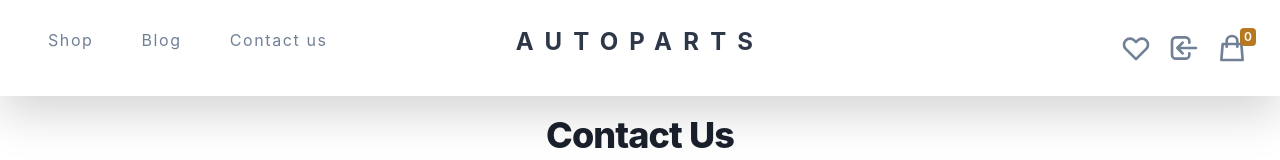
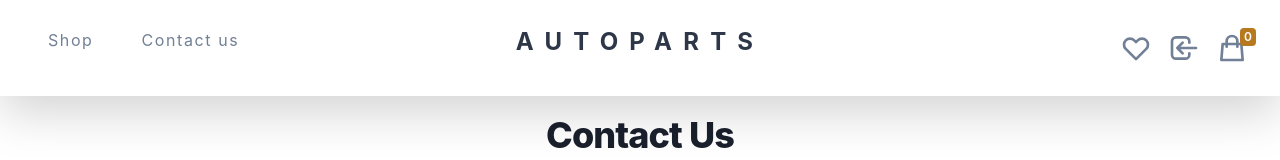
Before and after one commit to DeeKoders/MERN_FYP, a React (Create React App) app in the folder client/: page /contact-us in a window 1280 px wide. Shown: the top 160 px of the page. Built offline with nearby package versions, Linux system fonts and the light colour scheme.

Commit message:
Update Navber.js

```diff
--- a/client/src/components/shop/partials/Navber.js
+++ b/client/src/components/shop/partials/Navber.js
@@ -38,12 +38,6 @@ const Navber = (props) => {
               onClick={(e) => history.push("/")}
             >
               Shop
-            </span>
-            <span
-              className="hover:bg-gray-200 px-4 py-3 rounded-lg font-light tracking-widest hover:text-gray-800 cursor-pointer"
-              onClick={(e) => history.push("/blog")}
-            >
-              Blog
             </span>
             <span
               className="hover:bg-gray-200 px-4 py-3 rounded-lg font-light tracking-widest hover:text-gray-800 cursor-pointer"
```
